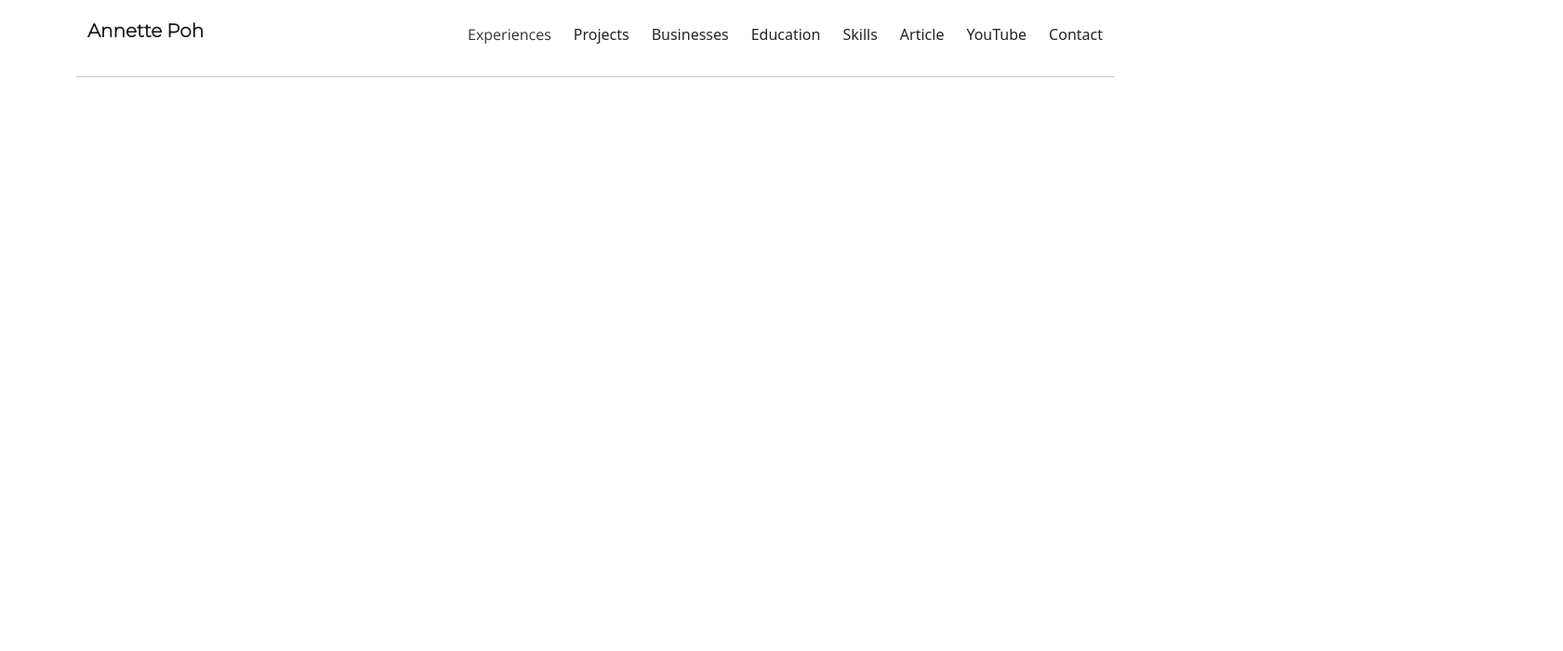
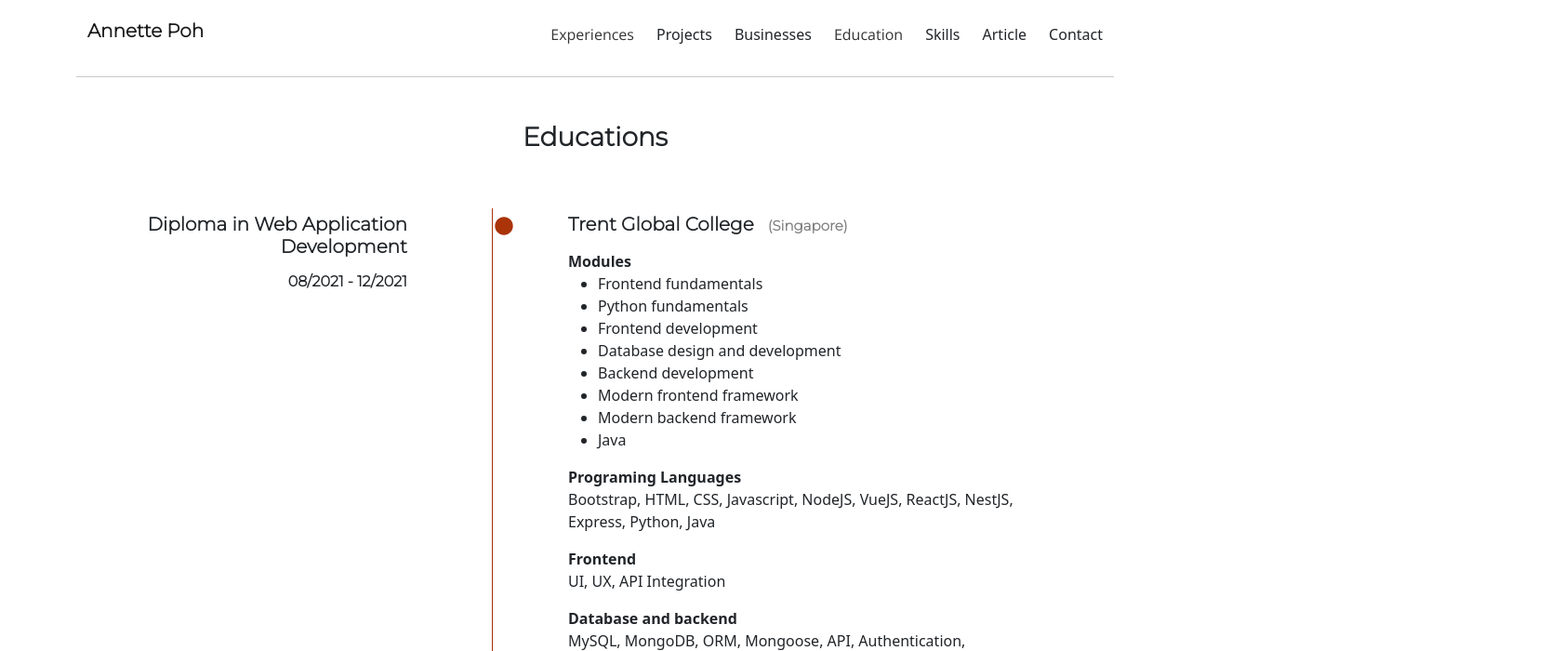
Before and after one commit to annette-p/annette-portfolio, a React (Create React App) app: page /educations in a window 1280 px wide. Shown: the top 700 px of the page at 93% size, 1681 px wide, since content can reach past the window. Built offline with nearby package versions, Linux system fonts and the light colour scheme.

Commit message:
create education page, add logic, add json data file

```diff
--- /dev/null
+++ b/src/data/educations.json
@@ -0,0 +1,81 @@
+[
+    {
+        "course": "Diploma in Web Application Development",
+        "institution": "Trent Global College",
+        "country": "Singapore",
+        "start": "08/2021",
+        "end": "12/2021",
+        "modules": [
+            "Frontend fundamentals",
+            "Python fundamentals",
+            "Frontend development",
+            "Database design and development",
+            "Backend development",
+            "Modern frontend framework",
+            "Modern backend framework",
+            "Java"
+        ],
+        "details":{
+            "Programing Languages": "Bootstrap, HTML, CSS, Javascript, NodeJS, VueJS, ReactJS, NestJS, Express, Python, Java",
+            "Frontend": "UI, UX, API Integration",
+            "Database and backend": "MySQL, MongoDB, ORM, Mongoose, API, Authentication, Configuration Management"
+        }
+    },
+    {
+        "course": "Professional Diploma in Innovation Management",
+        "institution": "Lithan Academy",
+        "country": "Singapore",
+        "start": "09/2020",
+        "end": "03/2021",
+        "modules": [
+            "Agile Venture Creation, Agile Project Management (Agile, Scrum, Lean, Sprint, MVP and prototype using wireframe)",
+            "Innovation Design Thinking",
+            "Product Management (Product development, product roadmap, Prioritization, product backlog, user story)",
+            "Agile Leadership & Management (KVI, Impact Ladder, Ownership model, Freedom matrix, T2L, Validated Learning Board, TO-GRIP pattern, Habit matrix)",
+            "Digital Innovation & Technologies, Digital Technology Implementation",
+            "Data Queries and Visualization (Power BI, SQL)"
+        ],
+        "details":{
+            "NICF Certifications": "Product Management, Business Innovation, Programme Management, Business Development, Change management, Emerging Technology Synthesis, Data Design, Data Visualization"
+        }
+    },
+    {
+        "course": "Diploma in Fashion Technology (Apparel Design & Product Development)",
+        "institution": "TaF.tc",
+        "country": "Singapore",
+        "start": "08/2016",
+        "end": "11/2016",
+        "modules": [
+            "Develop Design Collection",
+            "Conduct Fit Evaluation & Pattern Atleration",
+            "Manage Quality Assurance in Textile & Fashion Industry",
+            "Develop Apparel Patterns",
+            "Support Apparel Product Development",
+            "Create and Manage Fashion Brand",
+            "Interpret and Draw Production Sketches",
+            "Fashion Retail Merchandise for Textile & Fashion Industry",
+            "Draw Degital Images",
+            "Analyze Garment Construction",
+            "Interpret Pattern Draft and Sewing Sequence",
+            "Analyze Textiles and Process"
+        ],
+        "details":{
+            "Certifications": ""
+        }
+    },
+    {
+        "course": "Bachelor of Business Administration with Honours (International Program)",
+        "institution": "Prince of Songkla University",
+        "country": "Thailand",
+        "start": "06/2004",
+        "end": "03/2008",
+        "modules": [
+            "General business management, Operations Controls, Marketing, Mathematics, Accounting, Business Finance, Statistics, Law, Human Resouces, Psychology",
+            "Practical Training: total 1,600 HOURS"
+        ],
+        "details":{
+            "GPA": "3.38/4 (Second Upper Class Honors)"
+        }
+    }
+
+]
--- /dev/null
+++ b/src/pages/EducationPage.js
@@ -0,0 +1,76 @@
+import React from 'react'
+import { FontAwesomeIcon } from '@fortawesome/react-fontawesome'
+import { faCircle } from '@fortawesome/free-solid-svg-icons'
+import educationLists from '../data/educations.json'
+
+export default function EducationPage(){
+    return (
+        <React.Fragment>
+            <h3 className='text-center mt-4 mt-md-5 mb-3 mb-md-4 mb-lg-5'>Educations</h3>
+            <div className="container px-2 px-lg-4">
+                {educationLists.map((education, eduIndex) => {
+                    return (
+                        <div key={eduIndex} className="row gx-5">
+                            <div className="col-12 col-md-4 ms-0 ms-lg-4">
+                                <div className="p-0 p-lg-3 mt-3 mt-lg-0 job-title">
+                                    <h5 className='mb-3'>{education.course}</h5>
+                                    <h6 className='duration'>{education.start} - {education.end}</h6>
+                                </div>
+                            </div>
+                            <div className="d-none d-md-block col-1">
+                                <FontAwesomeIcon icon={faCircle} className="circle-icon"/>
+                            </div>
+                            <div className="col">
+                                <div className="mt-3 mt-md-0 p-0 p-md-3 me-0 me-lg-4">
+                                    <h5>{education.institution}
+                                        <span className='country'>({education.country})</span>
+                                    </h5>
+                                    <div className='mt-3 fw-bold'>Modules</div>
+                                    <ul>
+                                        {education.modules.map ((module, moduleIndex) => {
+                                            return (
+                                                <li key={moduleIndex}>{module}</li>
+                                            )
+                                        })}
+                                    </ul>
+                                    {/* https://stackoverflow.com/a/5737136 */}
+                                    {Object.keys(education.details).map((key, detailIndex) => {
+                                        return (
+                                            <div key={detailIndex}>
+                                                <div className='mt-3 fw-bold'>{key}</div>
+                                                <div>{education.details[key]}</div>
+                                            </div>
+                                        )
+                                    })}
+
+                                </div>
+                            </div>
+                            <hr className='d-block d-md-none experiences-hline'></hr>
+                        </div>
+                    )
+                })}
+                <div className='vertical-line experiences-hline'></div>
+            </div>
+
+        </React.Fragment>
+    )
+}
+
+
+
+// {
+//     "course": "",
+//     "institution": "",
+//     "country": "Singapore",
+//     "start": "08/2021",
+//     "end": "12/2021",
+//     "modules": [
+//         "",
+//         "",
+//         ""
+//     ],
+//     "details":{
+//         "": "",
+//         "": ""
+//     }
+// }
--- a/src/pages/MainPage.js
+++ b/src/pages/MainPage.js
@@ -5,6 +5,7 @@ import { Nav } from 'react-bootstrap'
 import { Container } from 'react-bootstrap'
 import ProfileSumPage from './ProfileSumPage'
 import ExperiencePage from './ExperiencePage'
+import EducationPage from './EducationPage'
 
 export default function MainPage(){
     return (
@@ -28,10 +29,13 @@ export default function MainPage(){
                                     </a>
                                     <div className='col-4 col-md'>Projects</div>
                                     <div className='col-4 col-md'>Businesses</div>
-                                    <div className='col-4 col-md'>Education</div>
+                                    <a href="/educations" className='col-4 col-md underline-remove'>
+                                        Education
+                                    </a>
                                     <div className='col-4 col-md'>Skills</div>
                                     <div className='col-4 col-md'>Article</div>
-                                    <div className='col-4 col-md'>YouTube</div>
+                                    {/* <div className='col-4 col-md'>YouTube</div> */}
+                                    {/* <div className='col-4 col-md'>Podcast</div> */}
                                     <div className='col-4 col-md'>Contact</div>
                                 </div>
                             </Navbar.Collapse>
@@ -46,6 +50,9 @@ export default function MainPage(){
                         <Route exact path="/experiences">
                             <ExperiencePage/>
                         </Route>
+                        <Route exact path="/educations">
+                            <EducationPage/>
+                        </Route>
                     </Switch>
                 </Router>
             </div>
```
